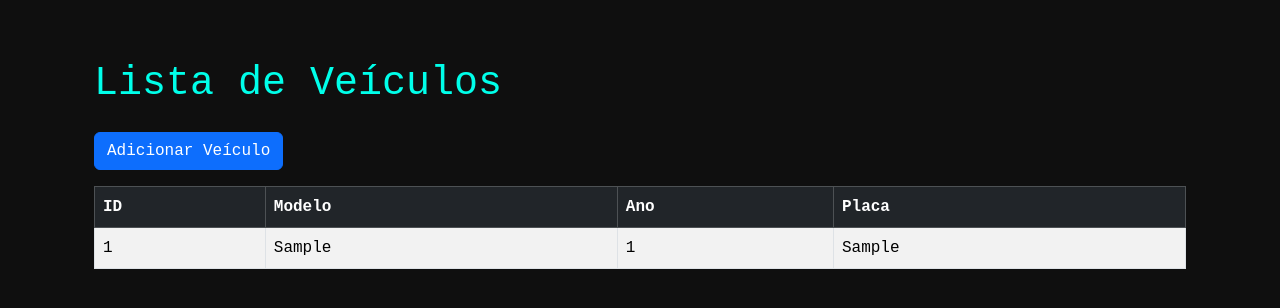
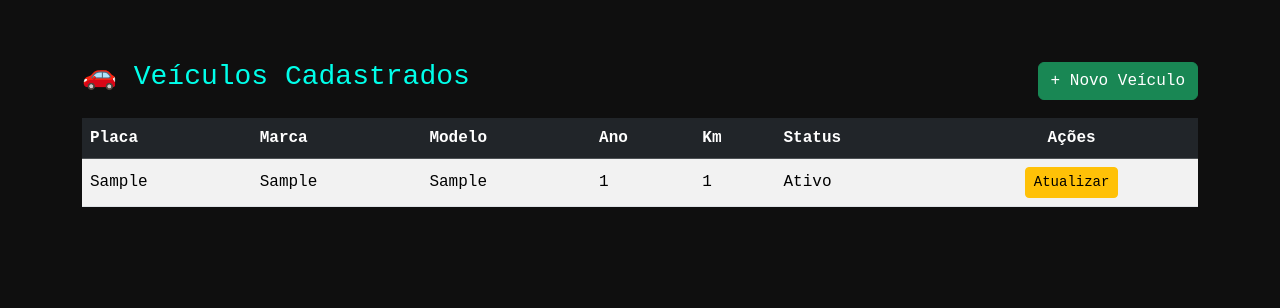
Before and after one commit to rdralves/.app, a Flask app: page /veiculos/ in a window 1280 px wide. Shown: the part 58-366 px from the top of the page. Run offline with Flask 3, Linux system fonts and the light colour scheme; a user stored in the database is signed in; tables that the repository leaves empty hold one stand-in row (values such as "Sample post").

Commit message:
feature Veiculos: Melhorando a listagem de veículos e adicionando botao para atualizar informações

```diff
--- a/app/routes/veiculos_routes.py
+++ b/app/routes/veiculos_routes.py
@@ -33,16 +33,16 @@ def adicionar_veiculo():
 
 @veiculos_bp.route('/editar/<int:veiculo_id>', methods=['GET', 'POST'])
 @login_required
-def editar_veiculo(id):
-    veiculo = Veiculo.query.get_or_404(id)
+def editar_veiculo(veiculo_id):
+    veiculo = Veiculo.query.get_or_404(veiculo_id)
     if request.method == 'POST':
         # Lógica para editar o veículo
-        veiculo.placa = request.form['plate']
-        veiculo.marca = request.form['brand']
-        veiculo.modelo = request.form['model']
-        veiculo.ano = request.form['year']
-        veiculo.tipo_veiculo = request.form['vehicle_type']
-        veiculo.kilometragem = request.form['mileage']
+        veiculo.placa = request.form['placa']
+        veiculo.marca = request.form['marca']
+        veiculo.modelo = request.form['modelo']
+        veiculo.ano = request.form['ano']
+        veiculo.tipo_veiculo = request.form['tipo_veiculo']
+        veiculo.kilometragem = request.form['kilometragem']
         veiculo.status = VeiculoStatus[request.form['status']]
         db.session.commit()
         flash('Veículo editado com sucesso!', 'success')
--- a/app/templates/veiculos/listar.html
+++ b/app/templates/veiculos/listar.html
@@ -1,30 +1,50 @@
 {% extends "base.html" %}
+{% block content %}
 
-{% block content %}
-<div class="container mt-4">
-    <h1 class="mb-4">Lista de Veículos</h1>
-    <a href="{{ url_for('veiculos.adicionar_veiculo') }}" class="btn btn-primary mb-3">Adicionar Veículo</a>
-    <div class="table-responsive">
-        <table class="table table-striped table-hover table-bordered">
+<div class="d-flex justify-content-between align-items-center mb-3">
+    <h3>🚗 Veículos Cadastrados</h3>
+    <a href="{{ url_for('veiculos.adicionar_veiculo') }}" class="btn btn-success">
+        + Novo Veículo
+    </a>
+</div>
+
+{% if veiculos %}
+<table class="table table-striped table-hover align-middle">
     <thead class="table-dark">
         <tr>
-                    <th>ID</th>
+            <th>Placa</th>
+            <th>Marca</th>
             <th>Modelo</th>
             <th>Ano</th>
-                    <th>Placa</th>
+            <th>Km</th>
+            <th>Status</th>
+            <th class="text-center">Ações</th>
         </tr>
     </thead>
     <tbody>
-                {% for veiculo in veiculos %}
+        {% for v in veiculos %}
         <tr>
-                    <td>{{ veiculo.id }}</td>
-                    <td>{{ veiculo.modelo }}</td>
-                    <td>{{ veiculo.ano }}</td>
-                    <td>{{ veiculo.placa }}</td>
+            <td>{{ v.placa }}</td>
+            <td>{{ v.marca }}</td>
+            <td>{{ v.modelo }}</td>
+            <td>{{ v.ano }}</td>
+            <td>{{ v.kilometragem }}</td>
+            <td>{{ v.status.value }}</td>
+            <td class="text-center">
+                <!-- Botão Atualizar -->
+                <a href="{{ url_for('veiculos.editar_veiculo', veiculo_id=v.id) }}" class="btn btn-sm btn-warning">
+                    <i class="bi bi-pencil-square"></i> Atualizar
+                </a>
+
+                <!-- Botão Excluir -->
+
+            </td>
         </tr>
         {% endfor %}
     </tbody>
 </table>
-    </div>
-</div>
+{% else %}
+<p>Nenhum veículo cadastrado ainda.</p>
+{% endif %}
+
 {% endblock %}
```
Also changed, not shown: app/templates/veiculos/form.html (+8 -8 lines). Lines whose indentation alone changed are shown as unchanged.
